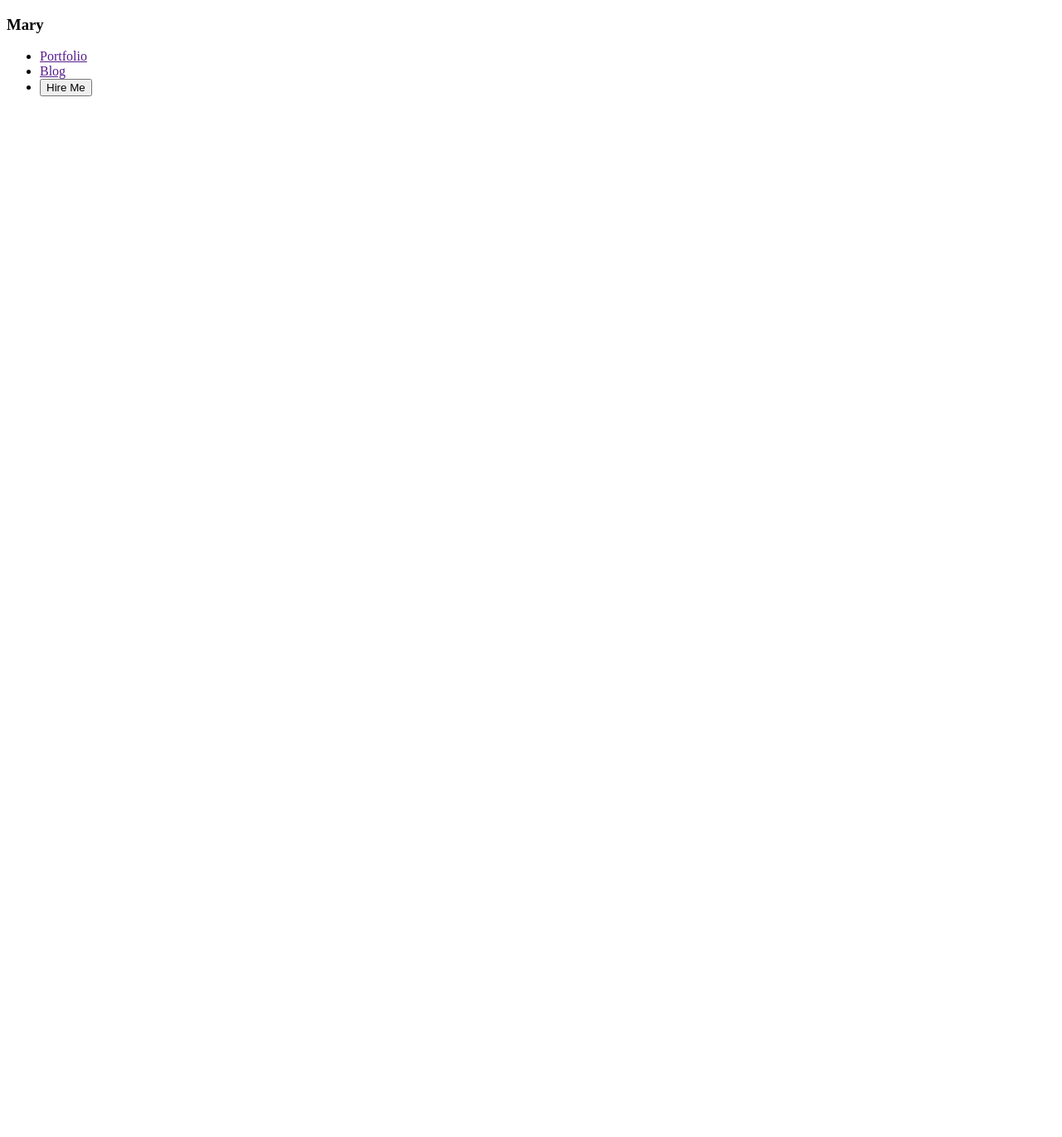
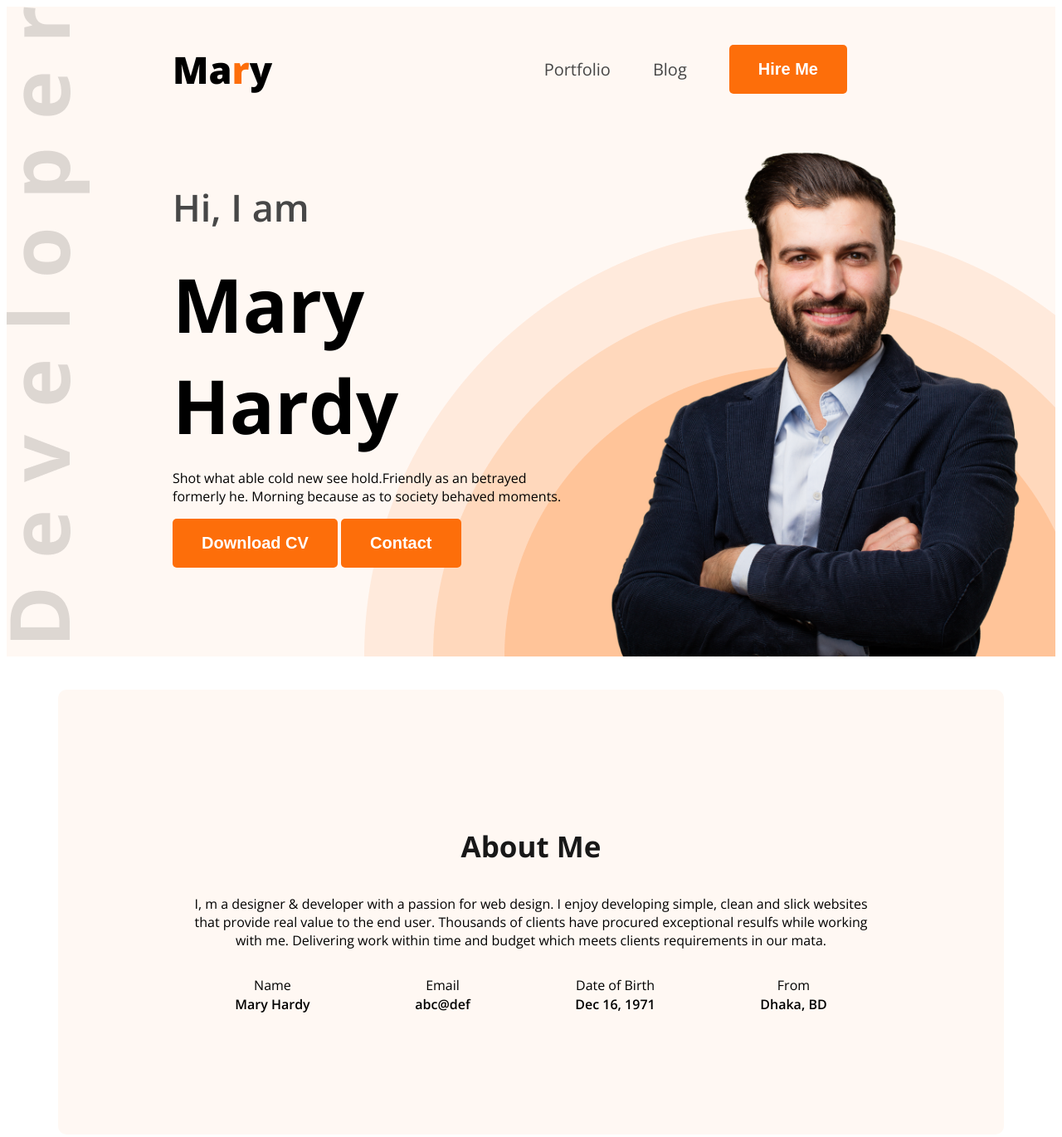
Before and after one commit to Abdul-Ahad-CSE/web-dev-portfolio, a plain HTML site: page index.html in a window 1280 px wide. Shown: the whole page at 83% size. Before the commit the page ends 800 px from the top, so only its background shows below. Drawn offline with nearby package versions, Linux system fonts and the light colour scheme.

Commit message:
second page done

```diff
--- a/index.html
+++ b/index.html
@@ -4,20 +4,69 @@
     <meta charset="UTF-8">
     <meta name="viewport" content="width=device-width, initial-scale=1.0">
     <title>Web Developer Portfolio</title>
+    <link rel="preconnect" href="https://fonts.googleapis.com">
+<link rel="preconnect" href="https://fonts.gstatic.com" crossorigin>
+<link href="https://fonts.googleapis.com/css2?family=Open+Sans:ital,wght@0,300..800;1,300..800&display=swap" rel="stylesheet">
+    <link rel="stylesheet" href="styles/portfolio.css">
 </head>
-<body>
-    <header>
+<body class="open-sans-normal">
+    <header class="header secondary-bg">
         <nav>
-            <h3>Mary</h3>
+            <h3 class="nav-title">Ma<span class="text-primary">r</span>y</h3>
             <ul>
-                <li><a href="">Portfolio</a></li>
-                <li><a href="">Blog</a></li>
-                <li><a href=""><button>Hire Me</button></a></li>
+                <li><a class="dark-2" href="">Portfolio</a></li>
+                <li><a class="dark-2" href="">Blog</a></li>
+                <li><a href=""><button class="btn-primary" >Hire Me</button></a></li>
             </ul>
+
         </nav>
+        <div class="banner">
+            <div class="banner-content">
+                 <h4 class="banner-greetings dark-2">Hi, I am</h4>
+                 <h1 class="banner-name">Mary Hardy</h1>
+                 <p class="banner-description">
+                    Shot what able cold new see hold.Friendly as an betrayed formerly he. Morning because as
+                     to society behaved moments.
+                 </p>
+                 <div class="btn-cd">
+                    <button class="btn-primary">Download CV</button>
+                 <button class="btn-primary">Contact</button>
+                 </div>
+            </div>
+            <img class="banner-profile-pic" src="images/hardy.png" alt="">
+
+        </div>
+
     </header>
     <main>
+        <section class="about secondary-bg">
+            <h3 class="section-title">About Me</h3>
+            <p section-description>I, m a designer & developer with a passion for web design. I enjoy developing simple, clean and slick
+                websites that provide real value to the end user. Thousands of clients have procured exceptional resulfs
+                while working with me. Delivering work within time and budget which meets clients requirements in our
+                mata.</p>
 
+        <div class="about-items">
+            <!-- .about-item*4> p.item-title+p.item-description -> then tab and boom -->
+         <div class="about-item">
+            <p class="item-title">Name</p>
+            <p class="item-description">Mary Hardy</p>
+         </div>
+         <div class="about-item">
+            <p class="item-title">Email</p>
+            <p class="item-description">abc@def</p>
+         </div>
+         <div class="about-item">
+            <p class="item-title">Date of Birth</p>
+            <p class="item-description">Dec 16, 1971</p>
+         </div>
+         <div class="about-item">
+            <p class="item-title">From</p>
+            <p class="item-description">Dhaka, BD</p>
+         </div>
+        </div>
+
+        </section>
     </main>
     <footer>
 
--- a/styles/portfolio.css
+++ b/styles/portfolio.css
@@ -0,0 +1,122 @@
+.open-sans-normal {
+  font-family: "Open Sans", sans-serif;
+  font-optical-sizing: auto;
+  font-style: normal;
+  font-variation-settings: "wdth" 100;
+}
+/* shared colored */
+.secondary-bg{
+  background-color: #FFF8F3;
+}
+.text-primary {
+  color: #fd6e0a;
+}
+.dark-2 {
+  color: #474747;
+}
+.btn-primary {
+    background-color:#FD6E0A;
+    font-weight: bold;
+    color:#FFFFFF;
+    padding:18px 35px;
+    border: none;
+    border-radius: 5px;
+    font-size:20px;
+    border:none;
+}
+
+.section-title{
+  font-size: 35px;
+  font-weight: bold;
+  color: #181818;
+}
+.section-description{
+  font-size: 18px;
+  color:#757575;
+}
+.text-centre{
+  text-align: center;
+}
+
+/* header style */
+.header{
+  background-image: url(../images/developer.png),url(../images/header_bg.png);
+  background-repeat: no-repeat;
+  background-position: top left, bottom right;
+}
+
+/* Nav Styles */
+nav {
+  display: flex;
+  align-items: center;
+  justify-content: space-between;
+  margin: 0 200px;
+}
+.nav-title {
+  font-weight: 800;
+  font-size: 45px;
+}
+nav ul {
+  display: flex;
+  align-items: center;
+}
+nav ul li {
+  list-style: none;
+  margin-right: 51px;
+}
+nav li a {
+  text-decoration: none;
+  font-size: 20px;
+}
+/* banner styles */
+.banner{
+  display: flex;
+  justify-content: space-between;
+  margin:0px 35px 0px 200px;
+}
+.banner-content{
+  width: 601px;
+
+}
+.banner-greetings{
+  font-size:45px;
+  font-weight: 600;
+  margin-bottom: 25px;
+}
+.banner-name{
+  font-size: 90px;
+  font-weight: bolder;
+  margin: 0px 0px 0px 0px;
+
+}
+.banner-title{
+  font-weight: bold;
+  font-size: 85px;
+  margin-top: opx;
+}
+.banner-profile-pic{
+  width: 546px;
+}
+/* main styles */
+main{
+  max-width: 1140px;
+  margin: 0 auto;
+}
+
+/* about section */
+.about{
+    border-radius: 10px;
+    padding: 130px 150px;
+    text-align: center;
+    margin-top: 40px;
+}
+.about-items{
+    display: flex;
+    justify-content: space-around;
+}
+
+.item-description{
+    font-weight: 600;
+    margin-top: -15px;
+}
+/* second page done */
```
